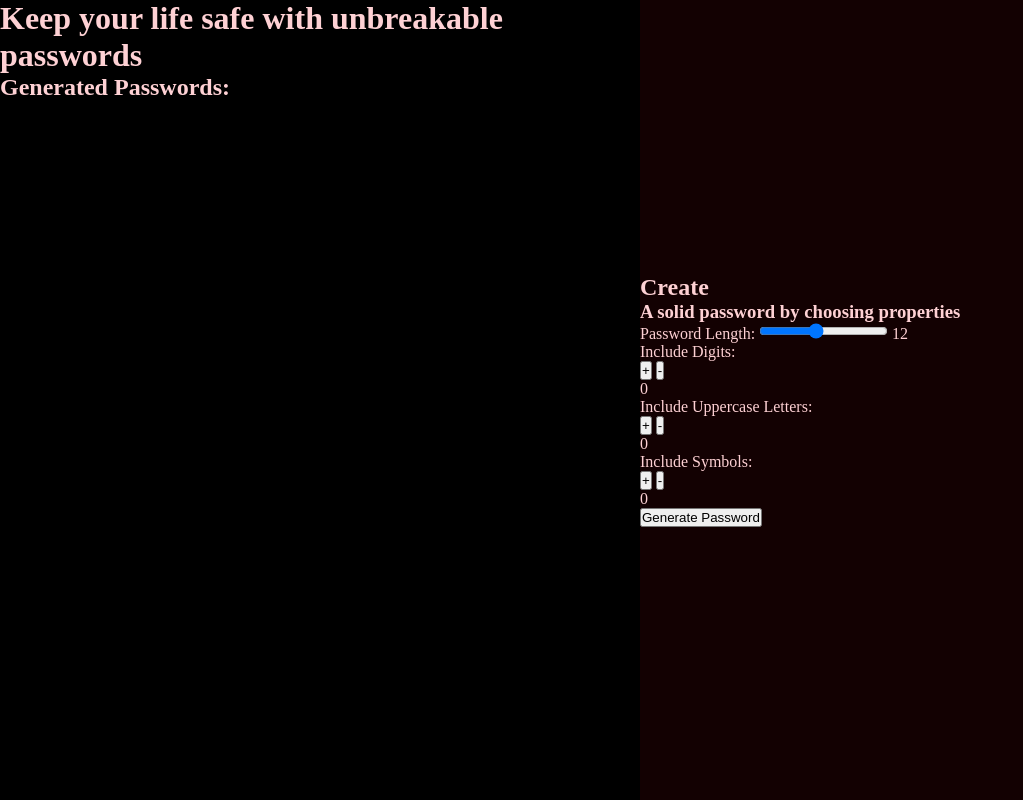
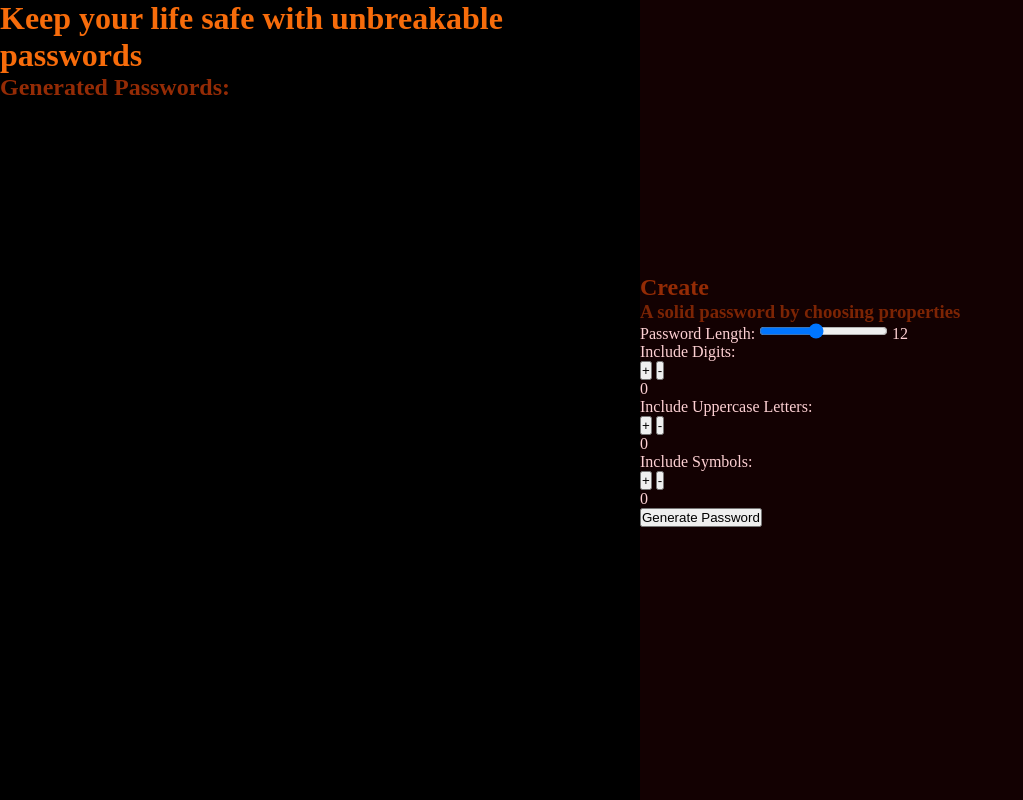
Before and after one commit to pawelek7k/password-generator, a website: page index.html in a window 1280 px wide. Shown: the whole page, without its empty margins (0-1023 px from the left). Drawn offline with Linux system fonts and the light colour scheme.

Commit message:
add styles

```diff
--- a/styles/root.css
+++ b/styles/root.css
@@ -4,4 +4,6 @@
   --primary: #fb8293;
   --secondary: #a33005;
   --accent: #f76c0b;
+  --primary-accent-shade: #942b05;
+  --secondary-accent-shade: #7c2404;
 }
--- a/styles/styles.css
+++ b/styles/styles.css
@@ -26,3 +26,15 @@ main {
   display: flex;
   gap: 2rem;
 }
+
+h1 {
+  color: var(--accent);
+}
+
+h2 {
+  color: var(--primary-accent-shade);
+}
+
+h3 {
+  color: var(--secondary-accent-shade);
+}
```
